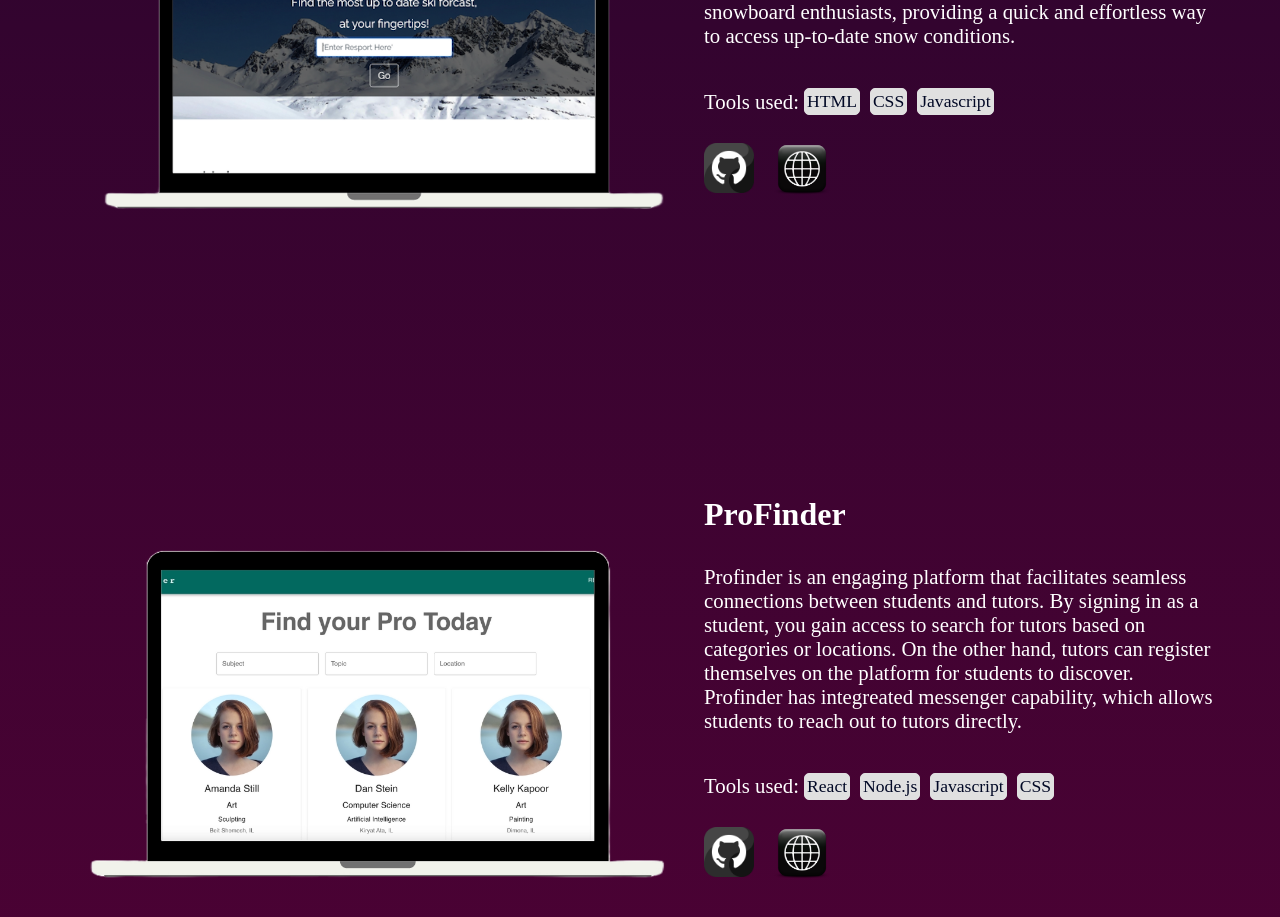
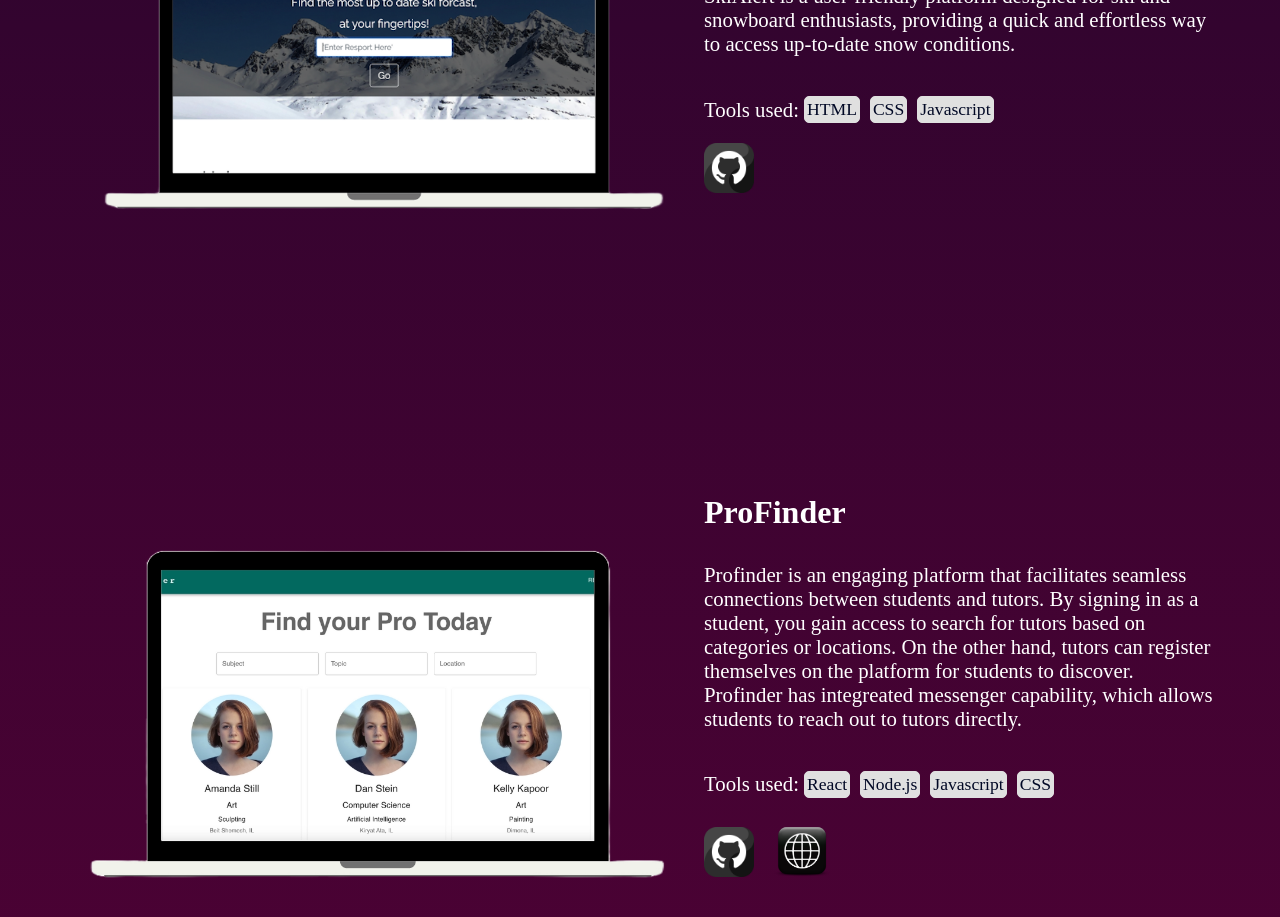
Before and after one commit to AmitAharon88/Portfolio, a React (Create React App) app: page / in a window 1280 px wide. Shown: the part 1960-2877 px from the top of the page. Built offline with nearby package versions, Linux system fonts and the light colour scheme; a web font is replaced by a local one.

Commit message:
added final project deployed site to link

```diff
--- a/src/components/Projects.js
+++ b/src/components/Projects.js
@@ -24,7 +24,7 @@ const Projects = (props) => {
                      <img className='gitHub' src={gitHub} alt='gitHub icon'/>
                   </a>
                   {/* <a href='#'> */}
-                     <img className='web' src={web} alt='website icon'/>
+                     {/* <img className='web' src={web} alt='website icon'/> */}
                   {/* </a> */}
                </div>
             </div>
@@ -45,9 +45,9 @@ const Projects = (props) => {
                   <a href='https://github.com/AmitAharon88/FinalProject_ProFinder'>
                      <img className='gitHub' src={gitHub} alt='gitHub icon'/>
                   </a>
-                  {/* <a href='#'> */}
+                  <a href='https://profinder.onrender.com/'>
                      <img className='web' src={web} alt='website icon'/>
-                  {/* </a> */}
+                  </a>
                </div>
             </div>
           </div>
```
